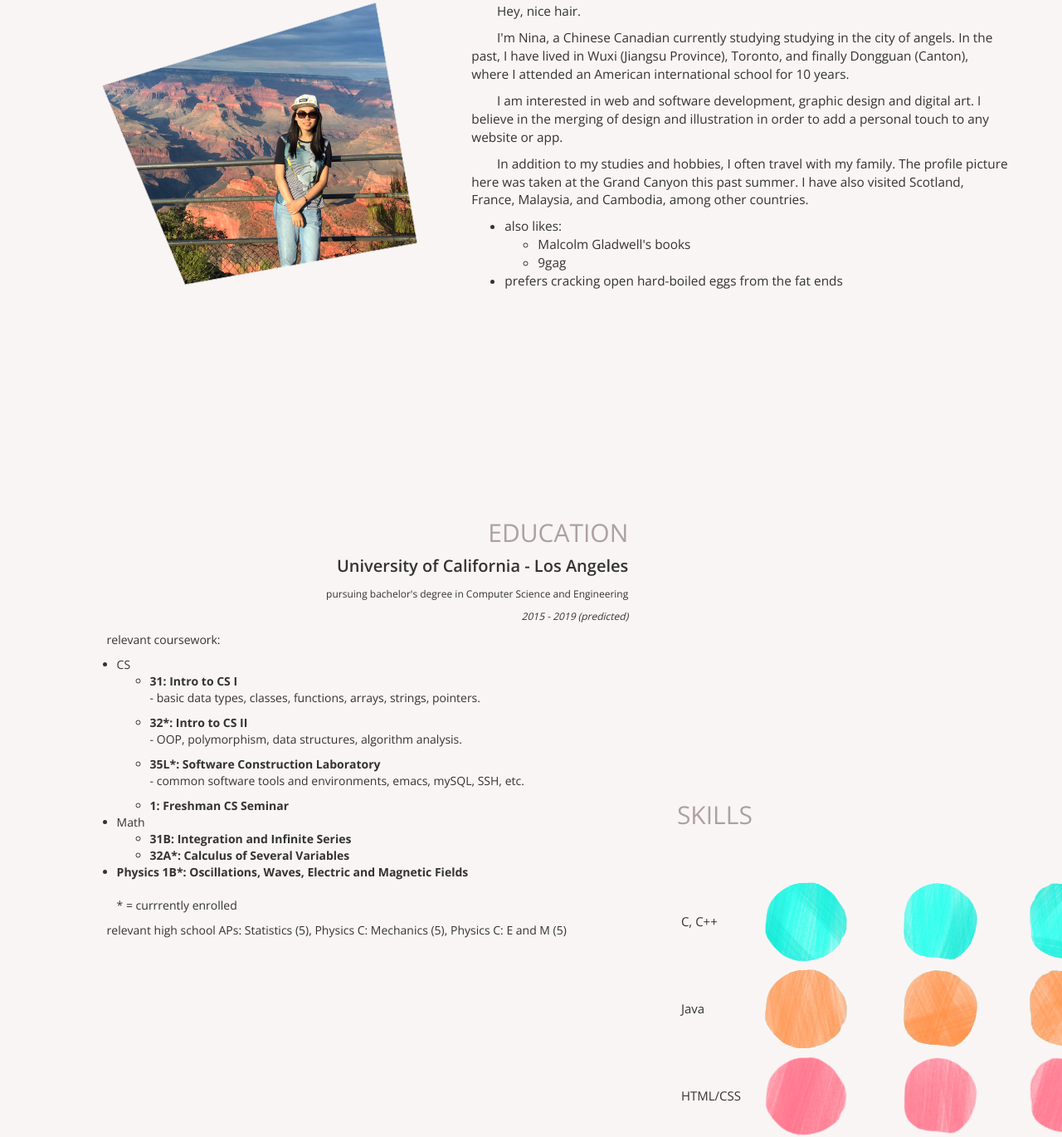
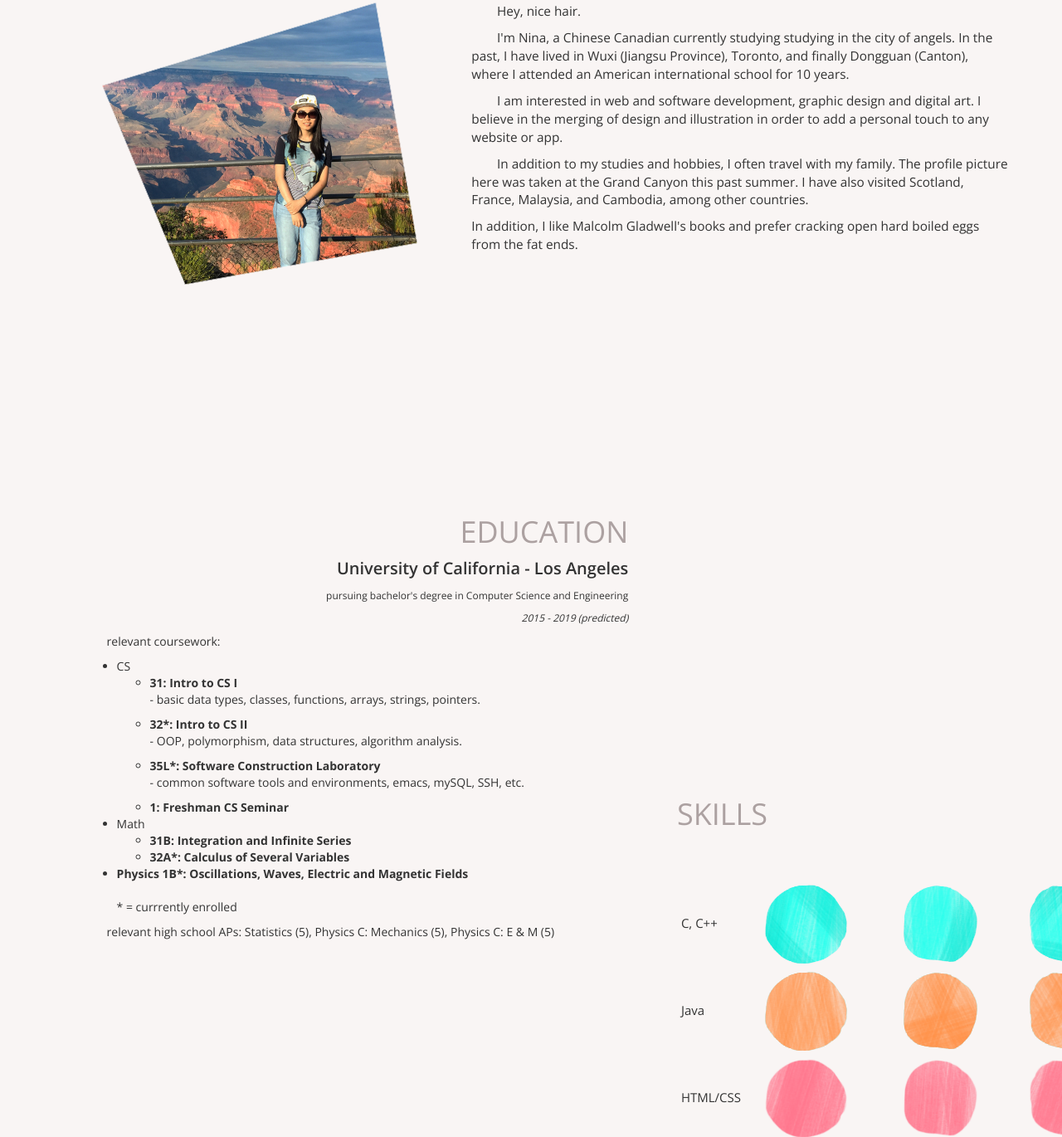
Before and after one commit to ninaling/ninaling.github.io, a plain HTML site: page index.html in a window 1280 px wide. Shown: the part 957-2327 px from the top of the page at 83% size. Drawn offline with nearby package versions, Linux system fonts and the light colour scheme; a web font is replaced by a local one.

Commit message:
minor changes to formatting

```diff
--- a/index.html
+++ b/index.html
@@ -115,24 +115,15 @@
 					<p class="profile_content_p">I'm Nina, a Chinese Canadian currently studying studying in the city of angels. In the past, I have lived in Wuxi (Jiangsu Province), Toronto, and finally Dongguan (Canton), where I attended an American international school for 10 years. </p>
 					<p class="profile_content_p">I am interested in web and software development, graphic design and digital art. I believe in the merging of design and illustration in order to add a personal touch to any website or app. </p>
                     <p class="profile_content_p">In addition to my studies and hobbies, I often travel with my family. The profile picture here was taken at the Grand Canyon this past summer. I have also visited Scotland, France, Malaysia, and Cambodia, among other countries.</p>
-					<ul>
-						<li>
-							also likes:
-							<ul>
-								<li>Malcolm Gladwell's books</li>
-								<li>9gag</li>
-							</ul>
-						</li>
-						<li>
-							prefers cracking open hard-boiled eggs from the fat ends
-						</li>
-					</ul>
+					<p>
+						In addition, I like Malcolm Gladwell's books and prefer cracking open hard boiled eggs from the fat ends.
+					</p>
 				</div>
 			</div>
 			<div id="resume" style="margin-top:25vh;margin-bottom:110px">
 				<div id="edu_skills" class="row">
 					<div id="education" class="col-lg-7 col-md-7 col-sm-7 col-xs-12" style="padding:45px; right:-2vw">
-						<h2 style="text-align:right">EDUCATION</h2>
+						<h1 style="text-align:right">EDUCATION</h1>
 						<p style="font-size:20px;text-align:right;font-weight:600">University of California - Los Angeles</p>
 						<p style="text-indent:2em;font-size:12px;text-align:right">pursuing bachelor's degree in Computer Science and Engineering</p>
 						<p style="text-indent:2em;font-size:12px;text-align:right"><em>2015 - 2019 (predicted)</em></p>
@@ -170,11 +161,11 @@
 						</ul>
 						</p>
                     <p style="font-size:14px;text-indent:2em">
-                        relevant high school APs: Statistics (5), Physics C: Mechanics (5), Physics C: E and M (5)
+                        relevant high school APs: Statistics (5), Physics C: Mechanics (5), Physics C: E &amp; M (5)
                     </p>
 					</div> <!--close education-->
-					<div id="skills" class="col-lg-offset-1 col-lg-3 col-md-offset-1 col-md-3 col-sm-offset-1 col-sm-3 col-xs-offset-2 col-xs-8" style="padding:35px; left:-8vw">
-						<h2 id="skills_title">SKILLS</h2>
+					<div id="skills" class="col-lg-offset-1 col-lg-3 col-md-offset-1 col-md-3 col-sm-offset-1 col-sm-3 col-xs-offset-2 col-xs-8">
+						<h1 id="skills_title">SKILLS</h1>
 							<table style="font-size:15px;padding:0">
 								<tr>
 									<td class="skill">C, C++</td>
@@ -209,7 +200,7 @@
 				<div id="experience">
                     <div class="row">
                         <div class="col-lg-offset-2 col-lg-7 col-md-offset-2 col-md-7 col-sm-offset-2 col-sm-7 col-xs-offset-1 col-xs-12">
-                            <h2 style="margin-left:20px">EXPERIENCE</h2>
+                            <h1 style="margin-left:20px">EXPERIENCE</h1>
                         </div>
                     </div>
 
@@ -264,7 +255,7 @@
 				</div> <!--close experience-->
 
             <div id="projects" style="margin-top:150px;margin-bottom:80px;text-align:center">
-                <h2 style="text-align:right;padding-right:20vw;padding-bottom:15px">PROJECTS</h2>
+                <h1 style="text-align:right;padding-right:20vw;padding-bottom:15px">PROJECTS</h1>
                  <div id="myCarousel" class="carousel slide" data-ride="carousel" style="layout:inline">
                     <!-- Indicators -->
                     <ol class="carousel-indicators">
--- a/stylesheet.css
+++ b/stylesheet.css
@@ -22,7 +22,7 @@ body, html {
     -webkit-overflow-scrolling: touch;
 }
 
-h2{
+h1{
     font-family: 'Open Sans', sans-serif;
     font-weight: 100;
     color: #ACA1A1;
@@ -146,8 +146,9 @@ td{
 }
 
 #skills{
-    padding: 15px;
     margin-top: 350px;
+    padding:35px;
+    left:-8vw
 }
 
 .skill_level{
@@ -344,6 +345,7 @@ td{
     #skills{
         margin-top: 0px;
         width:80%;
+        margin-left: 0;
     }
 
     #skills_title{
```
